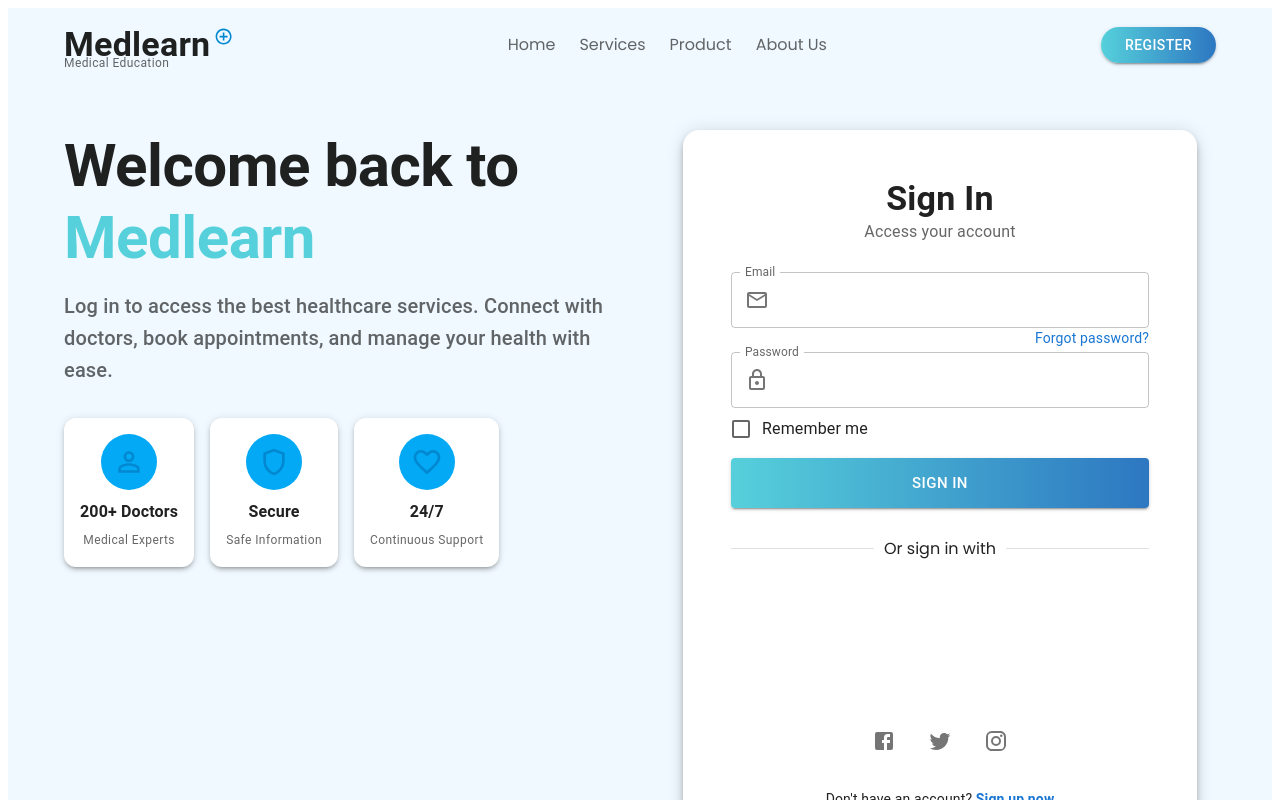
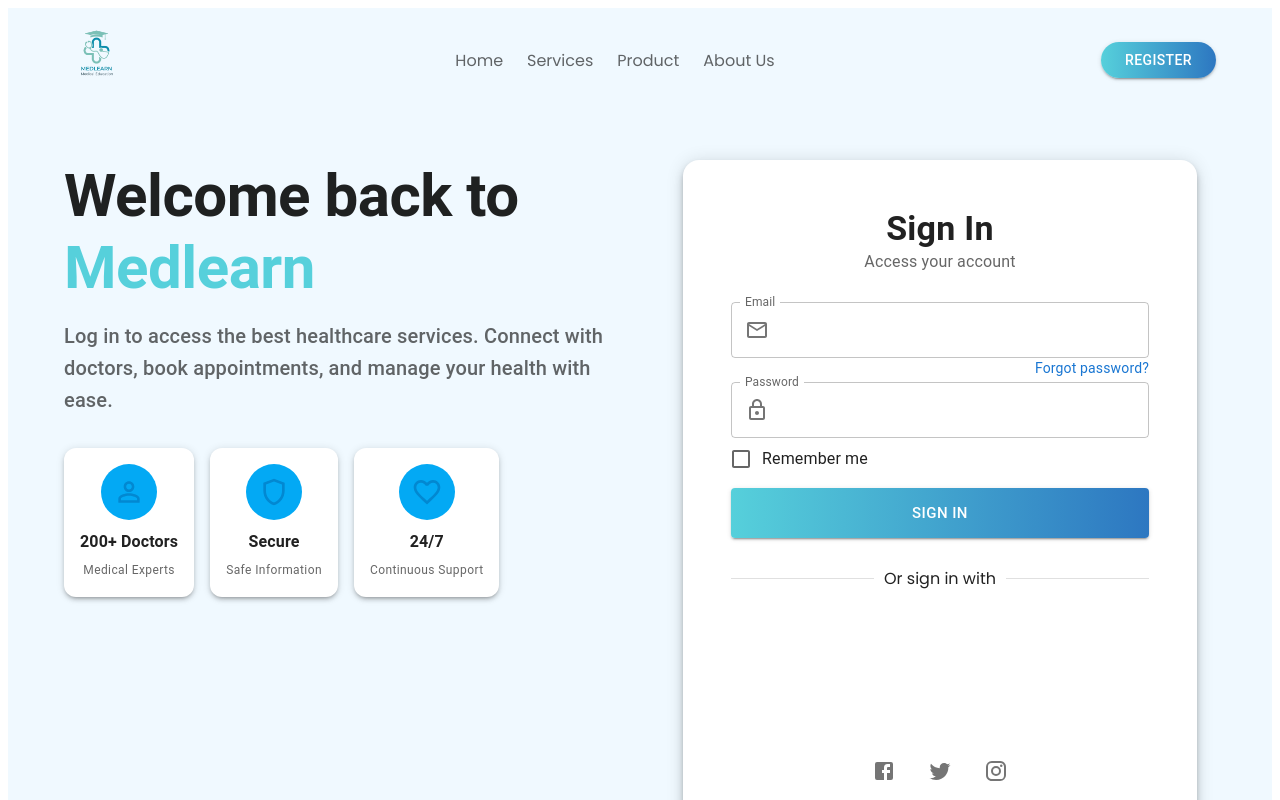
Before and after one commit to SWP391SchoolMedicationSystem/SWP391-FE, a React (Vite) app in the folder FrontEnd/: page / in a window 1280 px wide. Shown: the top 800 px of the page. Built offline with nearby package versions, Linux system fonts and the light colour scheme.

Commit message:
change logo

```diff
--- a/FrontEnd/src/components/layout/Header.jsx
+++ b/FrontEnd/src/components/layout/Header.jsx
@@ -1,29 +1,36 @@
-import { Link as RouterLink } from "react-router-dom"
-import { Box, Button, Container, Link, Typography } from "@mui/material"
-import { AddCircleOutline } from "@mui/icons-material"
+import { Link as RouterLink } from "react-router-dom";
+import { Box, Button, Container, Link, Typography } from "@mui/material";
+import { AddCircleOutline } from "@mui/icons-material";
+import MedlearnLogo from "../../assets/images/medlearn-logo.png";
 
 export default function Header() {
   return (
-<Box component="header" sx={{ py: 2, fontFamily: 'Poppins, sans-serif' }}>
+    <Box component="header" sx={{ py: 2, fontFamily: "Poppins, sans-serif" }}>
       <Container maxWidth="lg">
-        <Box sx={{ display: "flex", alignItems: "center", justifyContent: "space-between" }}>
-          <Link component={RouterLink} to="#" sx={{ textDecoration: "none", color: "inherit" }}>
+        <Box
+          sx={{
+            display: "flex",
+            alignItems: "center",
+            justifyContent: "space-between",
+          }}
+        >
+          <Link
+            component={RouterLink}
+            to="#"
+            sx={{ textDecoration: "none", color: "inherit" }}
+          >
             <Box sx={{ position: "relative" }}>
-              <Box sx={{ display: "flex", alignItems: "center" }}>
-                <Typography variant="h4" component="span" sx={{ fontWeight: "bold", color: "text.primary" }}>
-                  Medlearn
-                </Typography>
-                <AddCircleOutline sx={{ color: "info.main", fontSize: "1.2rem", ml: 0.5, mb: 2 }} />
-              </Box>
-              <Typography
-                variant="caption"
-                sx={{ position: "absolute", top: "100%", left: 0, mt: -1.5, color: "text.secondary" }}
-              >
-                Medical Education
-              </Typography>
+              <img
+                src={MedlearnLogo}
+                alt="Medlearn Logo"
+                style={{ height: 65, objectFit: "contain" }}
+              />
             </Box>
           </Link>
-          <Box component="nav" sx={{ display: { xs: "none", md: "flex" }, gap: 3 }}>
+          <Box
+            component="nav"
+            sx={{ display: { xs: "none", md: "flex" }, gap: 3 }}
+          >
             <Link
               component={RouterLink}
               to="/Home"
@@ -74,5 +81,5 @@
         </Box>
       </Container>
     </Box>
-  )
+  );
 }
```
Also changed, not shown: FrontEnd/src/assets/images/Medlearn-logo.png (added).
